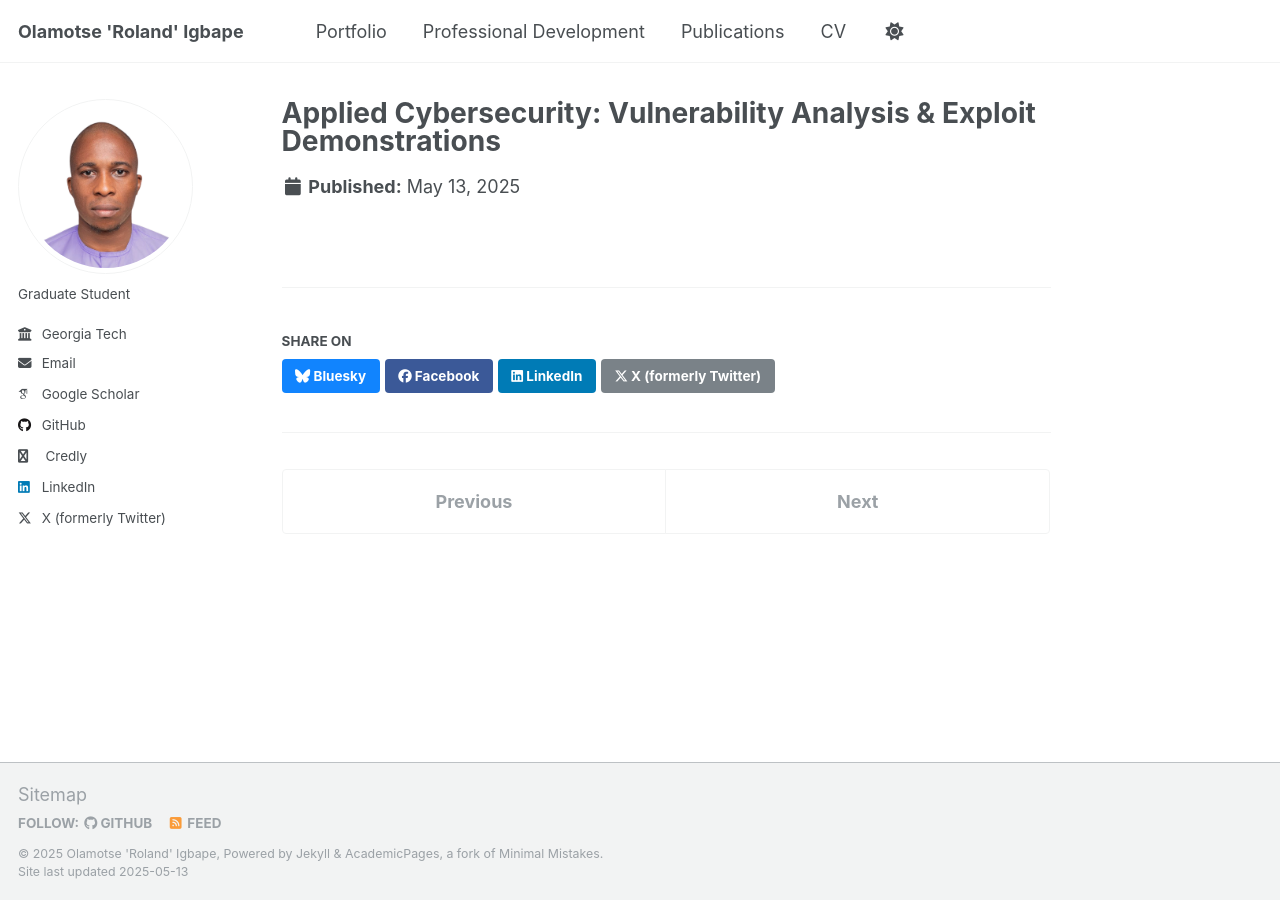
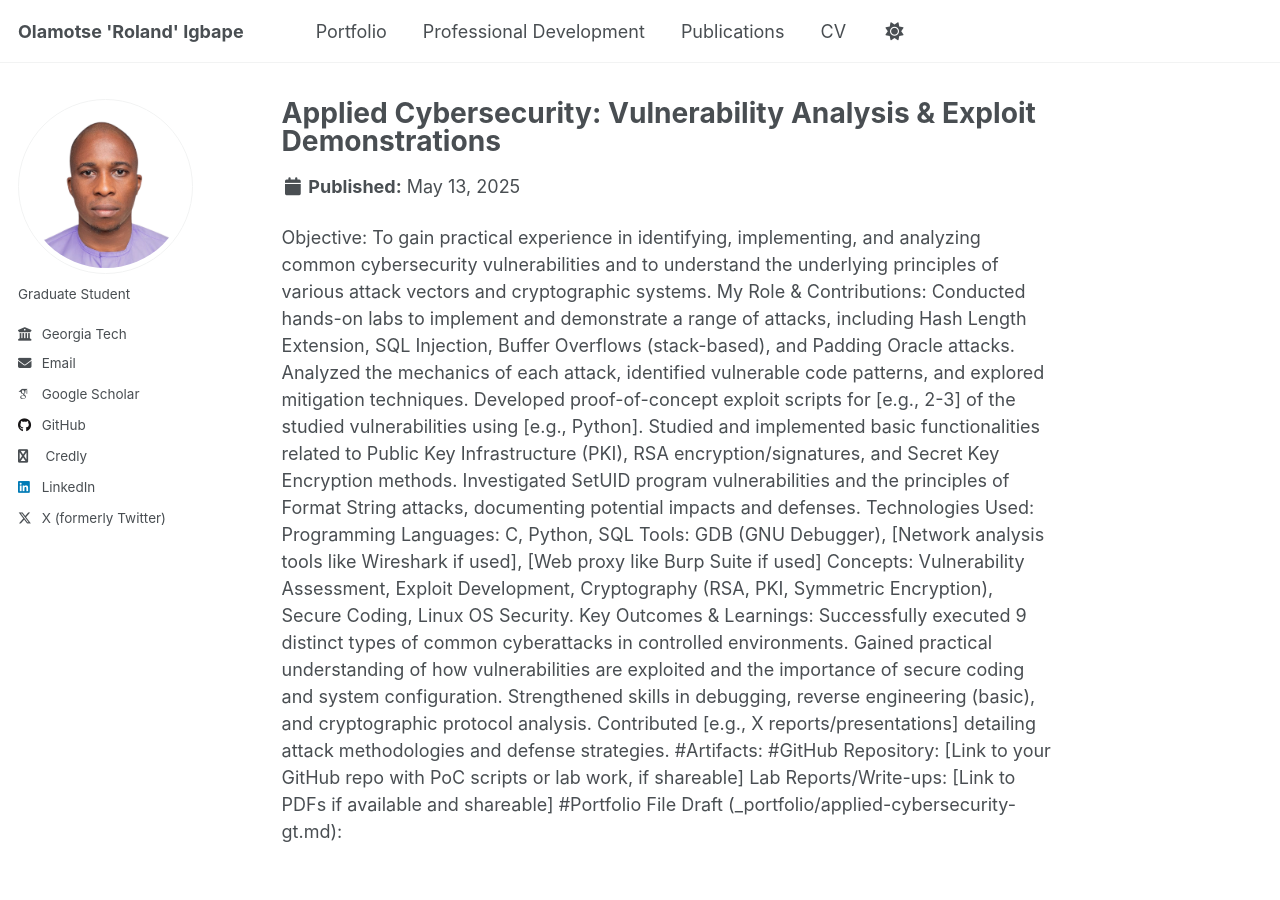
Before and after one commit to oigbape/oigbape.github.io, a Jekyll site: the page built from _portfolio/applied-cybersecurity.html, in a window 1280 px wide and 900 px high. Built offline with Jekyll 4.4.1, drawn with Linux system fonts in a browser that asks for light colours; some web fonts are replaced.

Commit message:
Update applied-cybersecurity.html

```diff
--- a/_portfolio/applied-cybersecurity.html
+++ b/_portfolio/applied-cybersecurity.html
@@ -9,3 +9,32 @@ technologies: "Python, C, GDB, SQL Injection, Buffer Overflow, RSA, PKI"
 # report_url: "[Link to lab reports if available]"
 # image_path: "/images/portfolio/cybersecurity-lab-teaser.png"
 ---
+Objective:
+To gain practical experience in identifying, implementing, and analyzing common cybersecurity vulnerabilities and to understand the underlying principles of various attack vectors and cryptographic systems.
+
+My Role & Contributions:
+Conducted hands-on labs to implement and demonstrate a range of attacks, including Hash Length Extension, SQL Injection, Buffer Overflows (stack-based), and Padding Oracle attacks.
+Analyzed the mechanics of each attack, identified vulnerable code patterns, and explored mitigation techniques.
+Developed proof-of-concept exploit scripts for [e.g., 2-3] of the studied vulnerabilities using [e.g., Python].
+Studied and implemented basic functionalities related to Public Key Infrastructure (PKI), RSA encryption/signatures, and Secret Key Encryption methods.
+Investigated SetUID program vulnerabilities and the principles of Format String attacks, documenting potential impacts and defenses.
+Technologies Used:
+
+Programming Languages:
+C, Python, SQL
+
+Tools:
+GDB (GNU Debugger), [Network analysis tools like Wireshark if used], [Web proxy like Burp Suite if used]
+Concepts: Vulnerability Assessment, Exploit Development, Cryptography (RSA, PKI, Symmetric Encryption), Secure Coding, Linux OS Security.
+
+Key Outcomes & Learnings:
+Successfully executed 9 distinct types of common cyberattacks in controlled environments.
+Gained practical understanding of how vulnerabilities are exploited and the importance of secure coding and system configuration.
+Strengthened skills in debugging, reverse engineering (basic), and cryptographic protocol analysis.
+Contributed [e.g., X reports/presentations] detailing attack methodologies and defense strategies.
+
+#Artifacts:
+
+#GitHub Repository: [Link to your GitHub repo with PoC scripts or lab work, if shareable]
+Lab Reports/Write-ups: [Link to PDFs if available and shareable]
+#Portfolio File Draft (_portfolio/applied-cybersecurity-gt.md):
```
